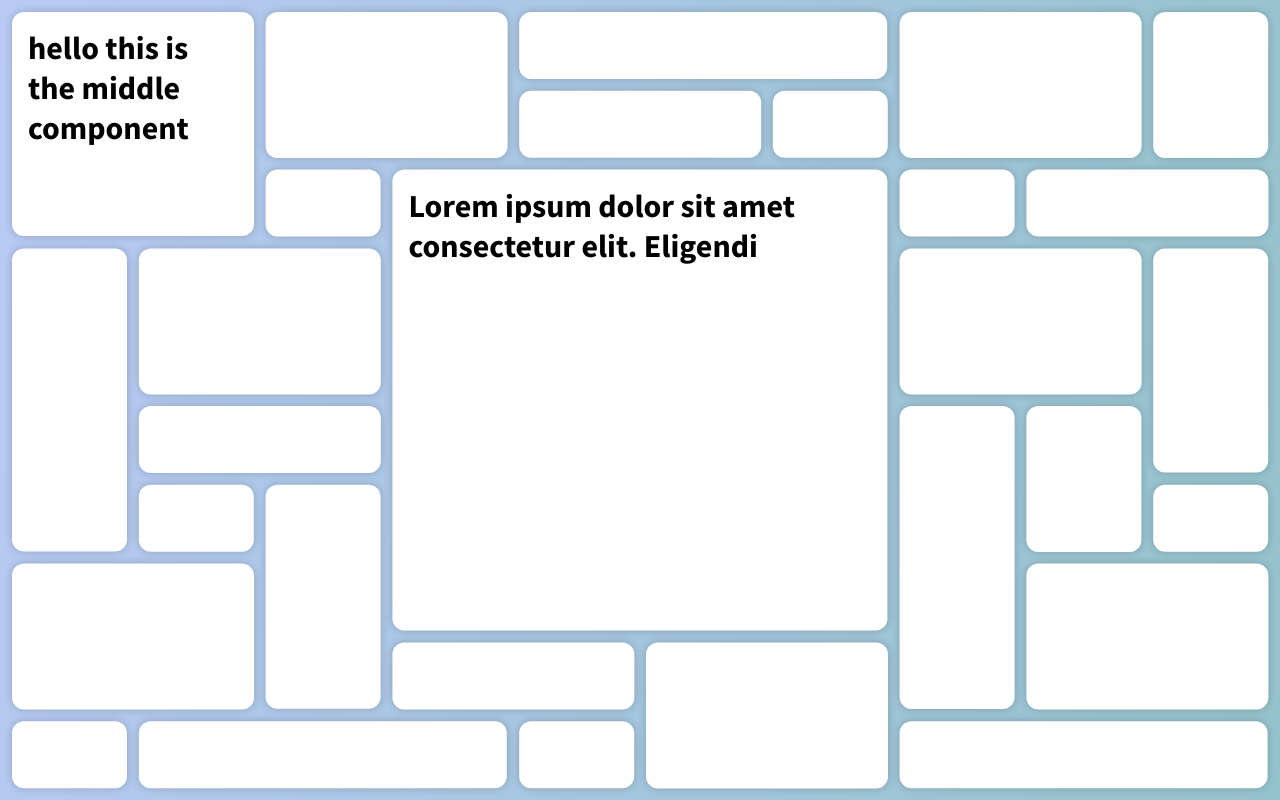
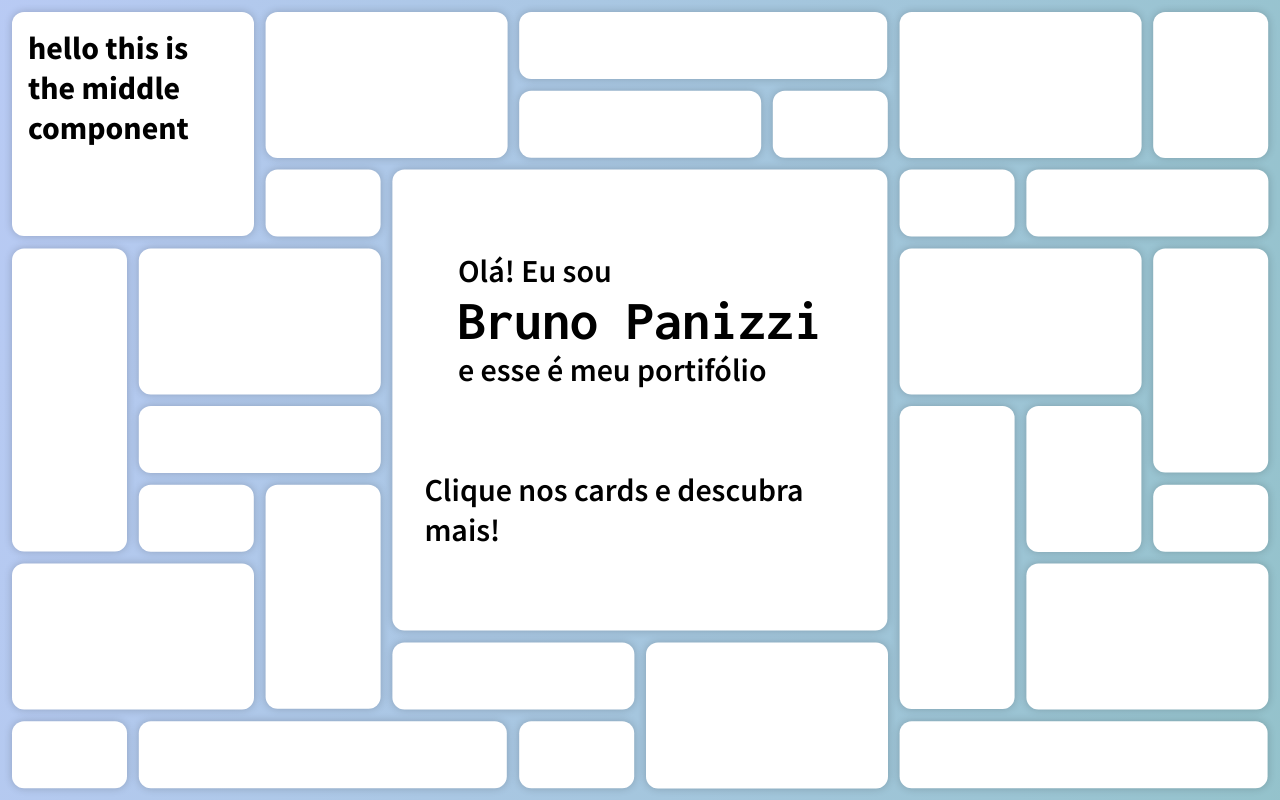
Before and after one commit to BrunoPanizzi/portfolio, a React (Vite) app: page / in a window 1280 px wide. Built offline with nearby package versions, Linux system fonts and the light colour scheme.

Commit message:
added some content and customization to the cars

```diff
--- a/index.html
+++ b/index.html
@@ -7,7 +7,11 @@
     <link rel="preconnect" href="https://fonts.googleapis.com" />
     <link rel="preconnect" href="https://fonts.gstatic.com" crossorigin />
     <link
-      href="https://fonts.googleapis.com/css2?family=Source+Sans+Pro:wght@200;300;400;600;700;900&display=swap"
+      href="https://fonts.googleapis.com/css2?family=Source+Sans+Pro:wght@200;300;400;500;600;700;900&display=swap"
+      rel="stylesheet"
+    />
+    <link
+      href="https://fonts.googleapis.com/css2?family=Inconsolata:wght@400;700&display=swap"
       rel="stylesheet"
     />
   </head>
--- a/src/components/Item/Item.tsx
+++ b/src/components/Item/Item.tsx
@@ -1,4 +1,4 @@
-import { useState } from 'react'
+import { CSSProperties, useState } from 'react'
 import { AnimatePresence } from 'framer-motion'
 
 import { Overlay } from './styles'
@@ -6,6 +6,7 @@ import PositionInGrid from './PositionInGrid'
 
 export interface props {
   area: string
+  style?: CSSProperties
   children?: React.ReactNode
   topComponent?: React.ReactNode
   bottomComponent?: React.ReactNode
@@ -13,6 +14,7 @@ export interface props {
 
 export default function Item({
   area,
+  style,
   children,
   topComponent,
   bottomComponent,
@@ -25,6 +27,7 @@ export default function Item({
         area={area}
         onClick={() => setIsOpen(true)}
         isOpen={isOpen}
+        style={style}
       >
         {isOpen && topComponent}
         {children}
--- a/src/components/Item/PositionInGrid.tsx
+++ b/src/components/Item/PositionInGrid.tsx
@@ -1,15 +1,22 @@
-import React, { useState, useLayoutEffect, useRef, useMemo } from 'react'
+import React, {
+  useState,
+  useLayoutEffect,
+  useRef,
+  useMemo,
+  CSSProperties,
+} from 'react'
 
 import delay from '../../utils/delay'
 import randomNumber from '../../utils/randomNumber'
 import getWindowDimensions from '../../utils/getWindowDimensions'
 
-import { AbsoluteContainer, Container } from './styles'
+import { AbsoluteContainer } from './styles'
 
 import { dimension } from './types'
 
 interface props {
   area: string
+  style?: CSSProperties
   children: React.ReactNode
   isOpen: boolean
   onClick: () => void
@@ -17,6 +24,7 @@ interface props {
 
 export default function PositionInGrid({
   area,
+  style,
   children,
   isOpen,
   onClick,
@@ -49,12 +57,13 @@ export default function PositionInGrid({
   }, [])
 
   if (loading) {
-    return <Container style={{ gridArea: area }} ref={containerRef} />
+    return <div style={{ gridArea: area }} ref={containerRef} />
   }
   return (
     <AbsoluteContainer
       onClick={onClick}
       transition={transition}
+      style={style}
       initial={['closed', 'hidden']}
       animate={['visible', isOpen ? 'open' : 'closed']}
       variants={{
--- a/src/components/Item/styles.ts
+++ b/src/components/Item/styles.ts
@@ -1,7 +1,5 @@
 import styled from 'styled-components'
 import { motion } from 'framer-motion'
-
-export const Container = styled.div``
 
 export const AbsoluteContainer = styled(motion.div)`
   position: absolute;
@@ -9,6 +7,9 @@ export const AbsoluteContainer = styled(motion.div)`
   border-radius: 0.75rem;
   padding: 1rem;
   background-color: white;
+  display: flex;
+  flex-direction: column;
+  gap: 1rem;
 `
 
 export const Overlay = styled(motion.div)`
--- a/src/components/Layout/Layout.tsx
+++ b/src/components/Layout/Layout.tsx
@@ -1,3 +1,5 @@
+import styled from 'styled-components'
+
 import { Container } from './styles'
 
 import Item from '../Item'
@@ -5,9 +7,22 @@ import Item from '../Item'
 export default function Layout() {
   return (
     <Container>
-      <Item area="main">
-        <h1>Lorem ipsum dolor sit amet consectetur elit. Eligendi</h1>
+      <Item
+        area="main"
+        style={{
+          justifyContent: 'space-evenly',
+          alignItems: 'center',
+          paddingInline: 32,
+        }}
+      >
+        <MainContent>
+          <span>Olá! Eu sou</span>
+          <h1>Bruno Panizzi</h1>
+          <span>e esse é meu portifólio</span>
+        </MainContent>
+        <MainContent>Clique nos cards e descubra mais!</MainContent>
       </Item>
+
       <Item
         area="aaaa"
         topComponent={<h2>something something</h2>}
@@ -47,3 +62,14 @@ export default function Layout() {
     </Container>
   )
 }
+
+const MainContent = styled.div`
+  font-size: 2rem;
+  font-weight: 600;
+
+  h1 {
+    font-size: 1.75em;
+    font-weight: 700;
+    font-family: 'Inconsolata', monospace;
+  }
+`
```
